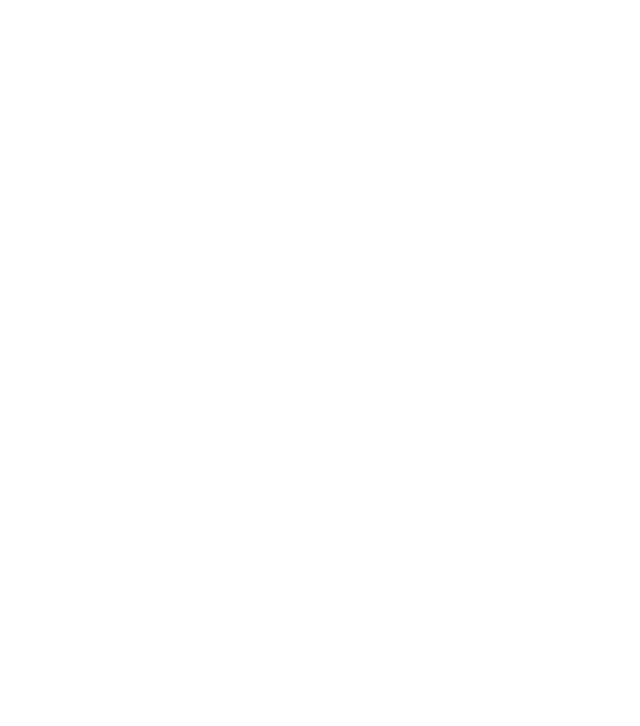
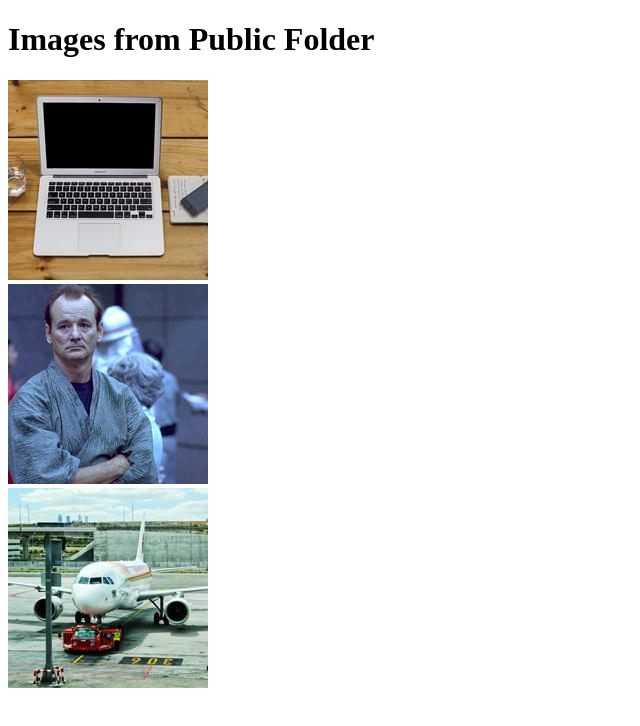
Before and after one commit to petercolella/react-images, a React (Create React App) app: page /src-require in a window 1280 px wide. Shown: the top 726 px of the page, without its empty margins (0-640 px from the left). Built offline with nearby package versions, Linux system fonts and the light colour scheme.

Commit message:
adds SrcFolderRequireImages and pluralizes other containers

```diff
--- a/src/App.js
+++ b/src/App.js
@@ -1,15 +1,17 @@
 import { BrowserRouter as Router, Route, Switch } from "react-router-dom";
 import Home from "./containers/Home/Home";
-import PublicFolderImage from "./containers/PublicFolderImage/PublicFolderImage";
-import SrcFolderImage from "./containers/SrcFolderImage/SrcFolderImage";
+import PublicFolderImages from "./containers/PublicFolderImages/PublicFolderImages";
+import SrcFolderImages from "./containers/SrcFolderImages/SrcFolderImages";
+import SrcFolderRequireImages from "./containers/SrcFolderRequireImages/SrcFolderRequireImages";
 
 function App() {
   return (
     <Router>
       <Switch>
         <Route exact path={"/"} component={Home} />
-        <Route exact path={"/public"} component={PublicFolderImage} />
-        <Route exact path={"/src"} component={SrcFolderImage} />
+        <Route exact path={"/public"} component={PublicFolderImages} />
+        <Route exact path={"/src"} component={SrcFolderImages} />
+        <Route exact path={"/src-require"} component={SrcFolderRequireImages} />
       </Switch>
     </Router>
   );
--- /dev/null
+++ b/src/containers/SrcFolderRequireImages/SrcFolderRequireImages.jsx
@@ -0,0 +1,16 @@
+import React from "react";
+import Card from "../../components/Card/Card";
+import cards from "./cardsRequire";
+
+const PublicFolderImage = () => {
+  return (
+    <div>
+      <h1>Images from Public Folder</h1>
+      {cards.map((card, i) => (
+        <Card key={i} {...card} />
+      ))}
+    </div>
+  );
+};
+
+export default PublicFolderImage;
--- /dev/null
+++ b/src/containers/SrcFolderRequireImages/cardsRequire.js
@@ -0,0 +1,16 @@
+const cards = [
+  {
+    src: require("../../images/laptop.jpg").default,
+    alt: "laptop",
+  },
+  {
+    src: require("../../images/phil.jpg").default,
+    alt: "phil",
+  },
+  {
+    src: require("../../images/plane.jpg").default,
+    alt: "plane",
+  },
+];
+
+export default cards;
```
Also changed, not shown: src/containers/PublicFolderImages/PublicFolderImages.jsx (renamed from src/containers/PublicFolderImage/PublicFolderImage.jsx), src/containers/PublicFolderImages/cards.json (renamed from src/containers/PublicFolderImage/cards.json), src/containers/SrcFolderImages/SrcFolderImages.jsx (renamed from src/containers/SrcFolderImage/SrcFolderImage.jsx).
